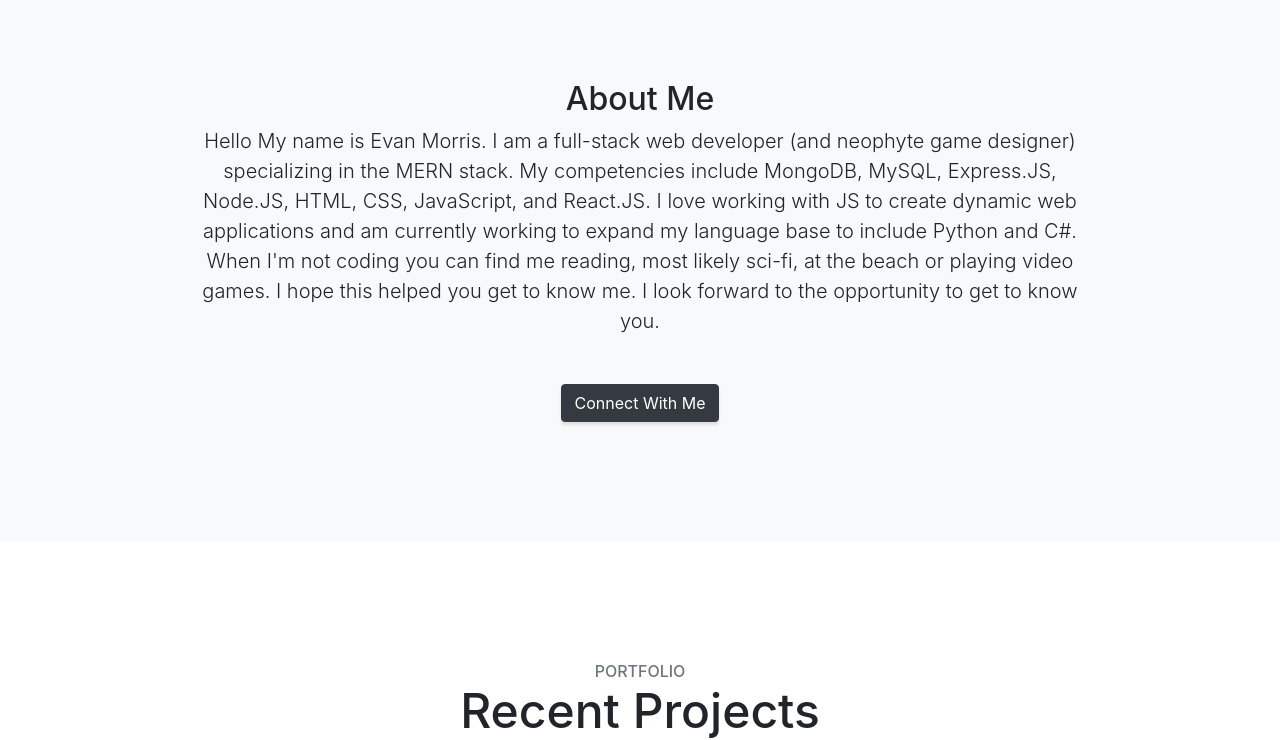
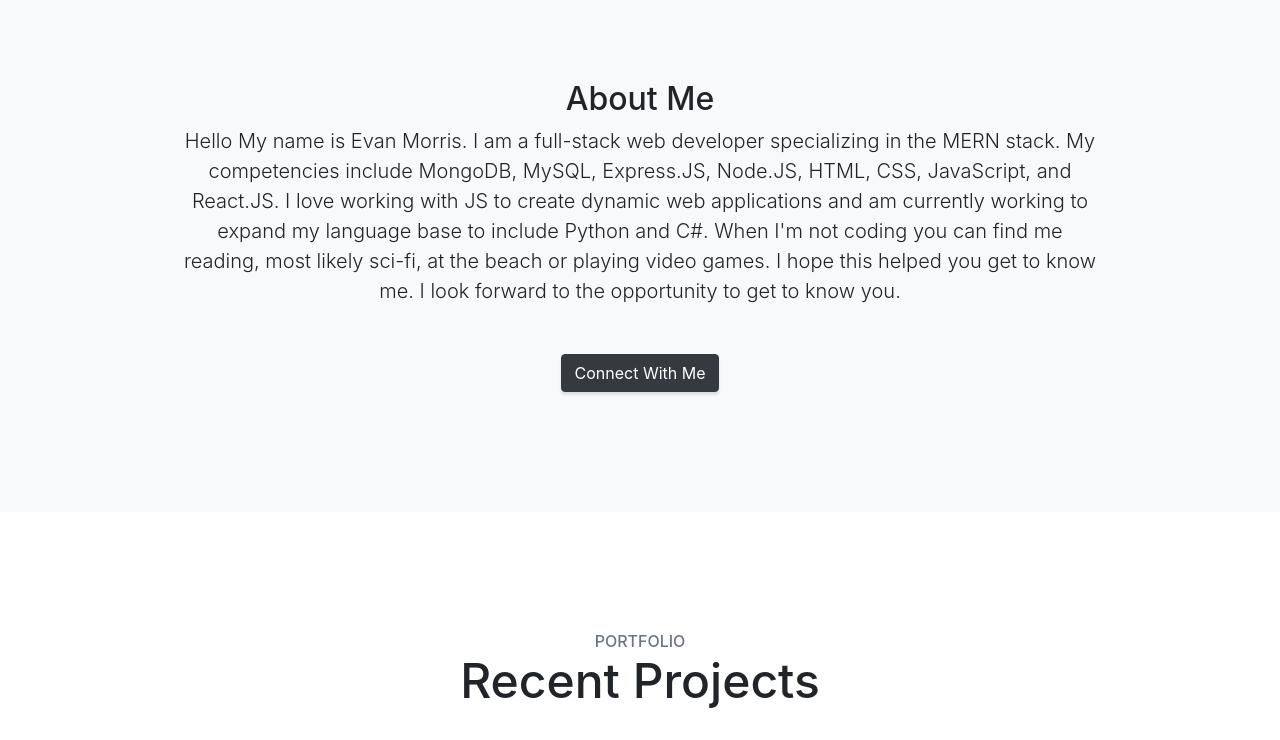
Before and after one commit to morri1eu/Portfolio, a website with bundled scripts: page index.html in a window 1280 px wide. Shown: the part 840-1580 px from the top of the page. Built offline with nearby package versions, Linux system fonts and the light colour scheme.

Commit message:
updated brand statement

```diff
--- a/index.html
+++ b/index.html
@@ -66,7 +66,7 @@
         <div class="row">
           <div class="col-lg-10 mx-auto">
             <h2>About Me</h2>
-            <p class="lead mb-5">Hello My name is Evan Morris. I am a full-stack web developer (and neophyte game designer) specializing in the MERN stack. My competencies include MongoDB, MySQL, Express.JS, Node.JS, HTML, CSS, JavaScript, and React.JS. I love working with JS to create dynamic web applications and am currently working to expand my language base to include Python and C#. When I'm not coding you can find me reading, most likely sci-fi, at the beach or playing video games.
+            <p class="lead mb-5">Hello My name is Evan Morris. I am a full-stack web developer specializing in the MERN stack. My competencies include MongoDB, MySQL, Express.JS, Node.JS, HTML, CSS, JavaScript, and React.JS. I love working with JS to create dynamic web applications and am currently working to expand my language base to include Python and C#. When I'm not coding you can find me reading, most likely sci-fi, at the beach or playing video games.
               I hope this helped you get to know me. I look forward to the opportunity to get to know you.</p>
             <a class="btn btn-dark btn-xl js-scroll-trigger" href="#services">Connect With Me</a>
           </div>
```
